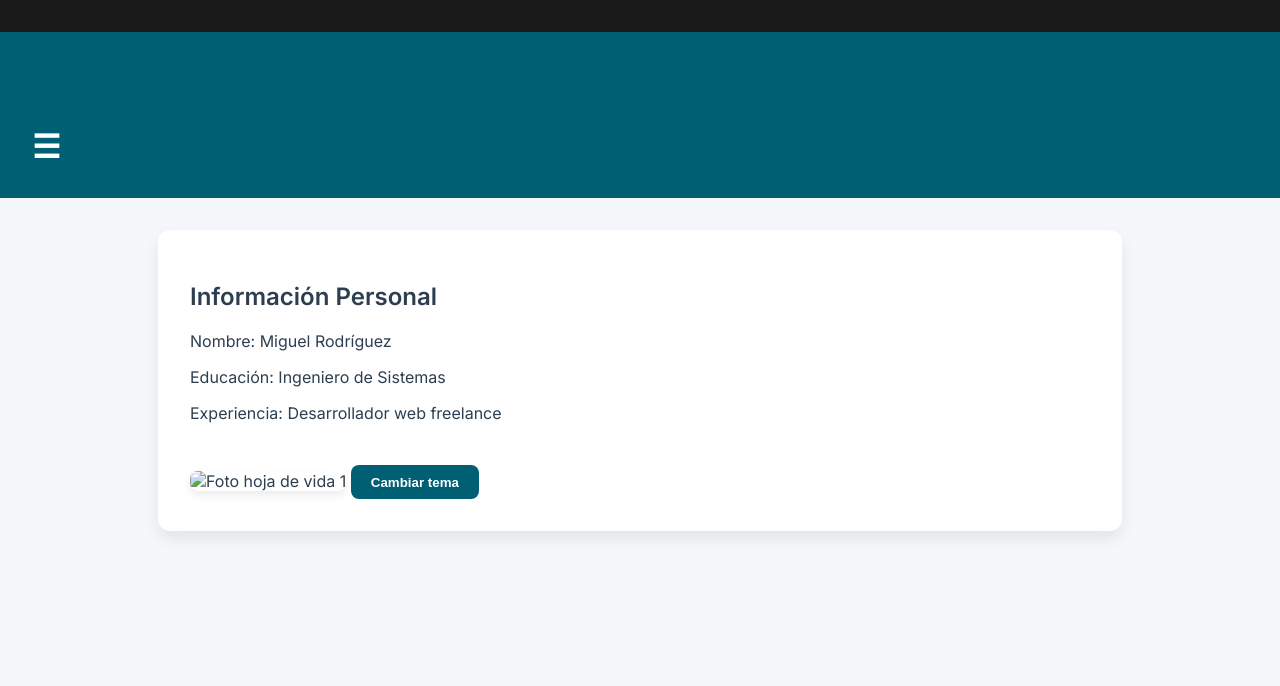
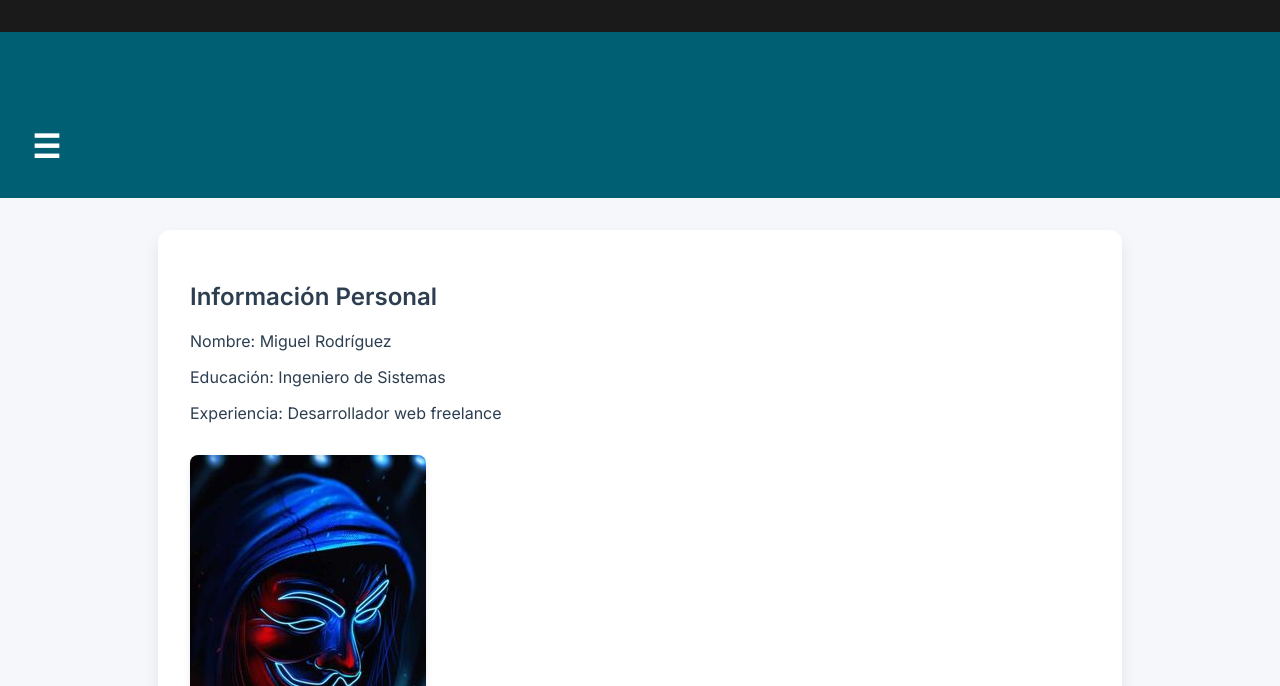
Before and after one commit to MiguelAngelUtria/pagina-desesperada, a plain HTML site: page hoja1.html in a window 1280 px wide. Shown: the part 114-800 px from the top of the page. Drawn offline with Linux system fonts and the light colour scheme.

Commit message:
Update hoja1.html

```diff
--- a/hoja1.html
+++ b/hoja1.html
@@ -24,7 +24,7 @@
     <p>Nombre: Miguel Rodríguez</p>
     <p>Educación: Ingeniero de Sistemas</p>
     <p>Experiencia: Desarrollador web freelance</p>
-    <img src="MI-SITIO-WEB/img/imagenkacher.jpg" alt="Foto hoja de vida 1">
+    <img src="img/imagenkacher.jpg" alt="Foto hoja de vida 1">
     <button onclick="toggleTheme()">Cambiar tema</button>
   </main>
 </body>
```
